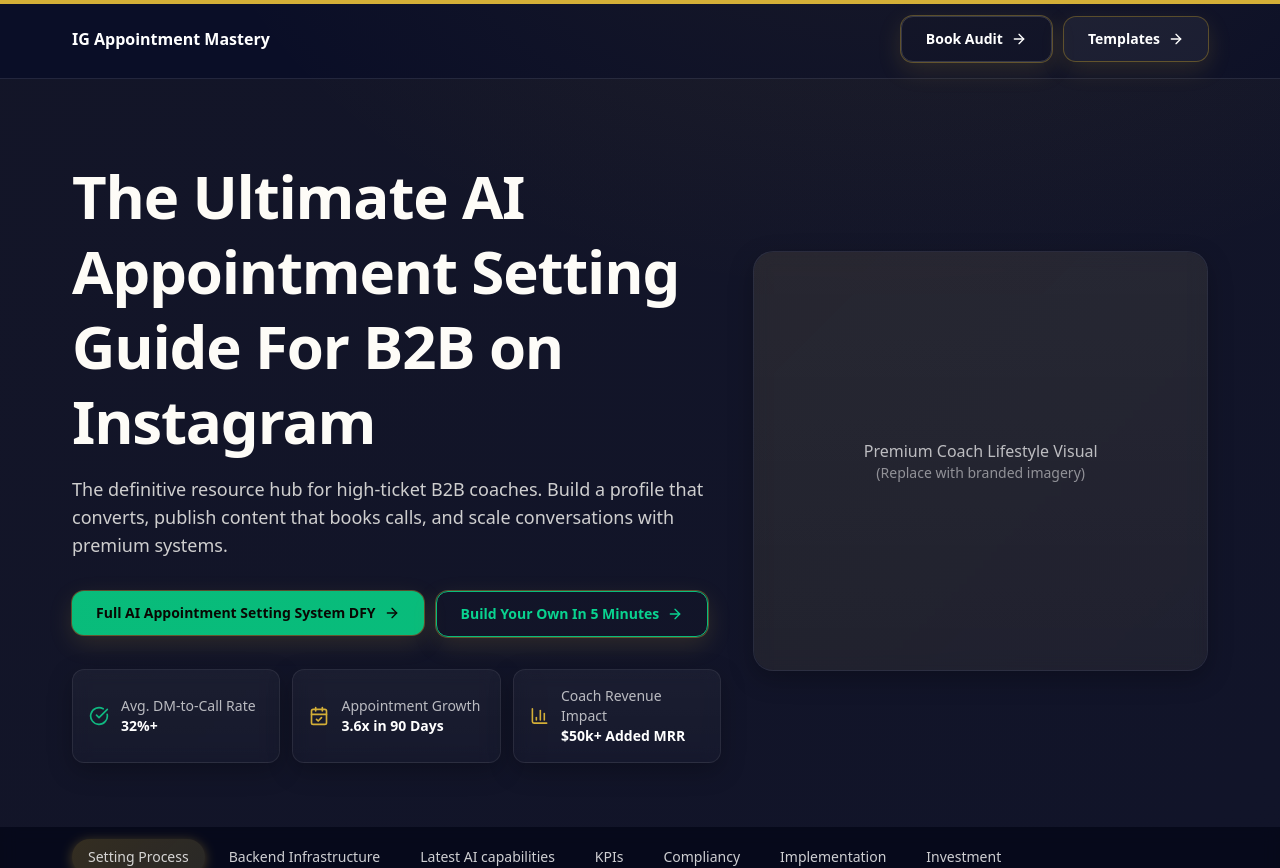
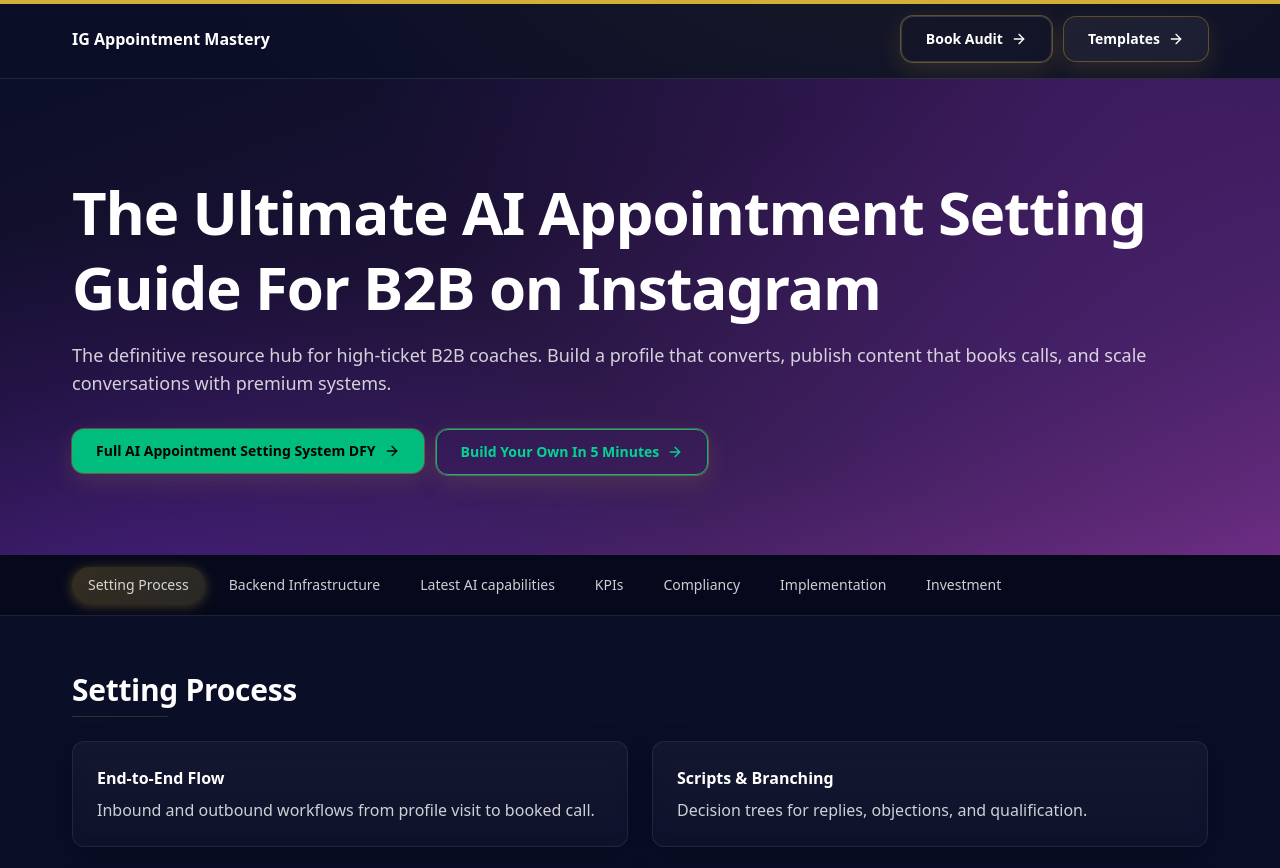
Before and after one commit to FixAIus/ultimate_Resource, a Next.js app: page / in a window 1280 px wide. Shown: the top 868 px of the page. Built offline with nearby package versions, Linux system fonts and the light colour scheme; no server answers.

Commit message:
feat(hero): replace hero with gradient + subtle grain; remove image placeholder

```diff
--- a/src/components/sections/Hero.tsx
+++ b/src/components/sections/Hero.tsx
@@ -6,11 +6,10 @@ import { CheckCircle, CalendarCheck, BarChart3 } from "lucide-react";
 
 export function Hero() {
   return (
-    <section className="relative pt-20 pb-16">
-      <div className="pointer-events-none absolute inset-0 premium-gradient opacity-20" />
+    <section className="relative pt-24 pb-20 hero-gradient grain-overlay">
       <div className="max-w-content mx-auto container-px">
         <div className="grid lg:grid-cols-12 gap-8 items-center">
-          <div className="lg:col-span-7">
+          <div className="lg:col-span-12">
             <motion.h1
               initial={{ opacity: 0, y: 16 }}
               animate={{ opacity: 1, y: 0 }}
@@ -39,41 +38,6 @@ export function Hero() {
               <Button href="#tabs" variant="outline">Build Your Own In 5 Minutes</Button>
             </motion.div>
 
-            <div className="mt-8 grid grid-cols-1 sm:grid-cols-3 gap-3 text-sm">
-              <div className="card-surface rounded-[var(--radius-md)] p-4 flex items-center gap-3">
-                <CheckCircle className="text-[var(--color-success)]" size={20} />
-                <div>
-                  <p className="text-white/70">Avg. DM-to-Call Rate</p>
-                  <p className="text-white font-semibold">32%+</p>
-                </div>
-              </div>
-              <div className="card-surface rounded-[var(--radius-md)] p-4 flex items-center gap-3">
-                <CalendarCheck className="text-[var(--color-accent)]" size={20} />
-                <div>
-                  <p className="text-white/70">Appointment Growth</p>
-                  <p className="text-white font-semibold">3.6x in 90 Days</p>
-                </div>
-              </div>
-              <div className="card-surface rounded-[var(--radius-md)] p-4 flex items-center gap-3">
-                <BarChart3 className="text-[var(--color-accent)]" size={20} />
-                <div>
-                  <p className="text-white/70">Coach Revenue Impact</p>
-                  <p className="text-white font-semibold">$50k+ Added MRR</p>
-                </div>
-              </div>
-            </div>
-          </div>
-
-          <div className="lg:col-span-5">
-            <div className="relative h-64 sm:h-80 lg:h-[420px] card-surface rounded-[var(--radius-lg)]">
-              <div className="absolute inset-0 rounded-[var(--radius-lg)] premium-gradient opacity-30" />
-              <div className="absolute inset-0 flex items-center justify-center">
-                <div className="text-center">
-                  <p className="text-white/70">Premium Coach Lifestyle Visual</p>
-                  <p className="text-white/50 text-sm">(Replace with branded imagery)</p>
-                </div>
-              </div>
-            </div>
           </div>
         </div>
       </div>
--- a/src/styles/globals.css
+++ b/src/styles/globals.css
@@ -73,3 +73,23 @@ h3 { font-weight: 700; }
 }
 
 .max-w-content { max-width: 1200px; }
+
+/* Hero specific gradient and grain */
+.hero-gradient {
+  background:
+    radial-gradient(1200px 800px at 85% -10%, rgba(178,60,240,0.20), transparent 60%),
+    radial-gradient(1000px 700px at 10% 120%, rgba(109,40,217,0.30), transparent 60%),
+    linear-gradient(160deg, #0A0E27 0%, #1A1033 35%, #3B1D5A 70%, #6B2C82 100%);
+}
+
+.grain-overlay::before {
+  content: "";
+  position: absolute;
+  inset: 0;
+  pointer-events: none;
+  background-image:
+    radial-gradient(rgba(255,255,255,0.05) 1px, transparent 1px);
+  background-size: 2px 2px;
+  opacity: 0.18;
+  mix-blend-mode: overlay;
+}
```
